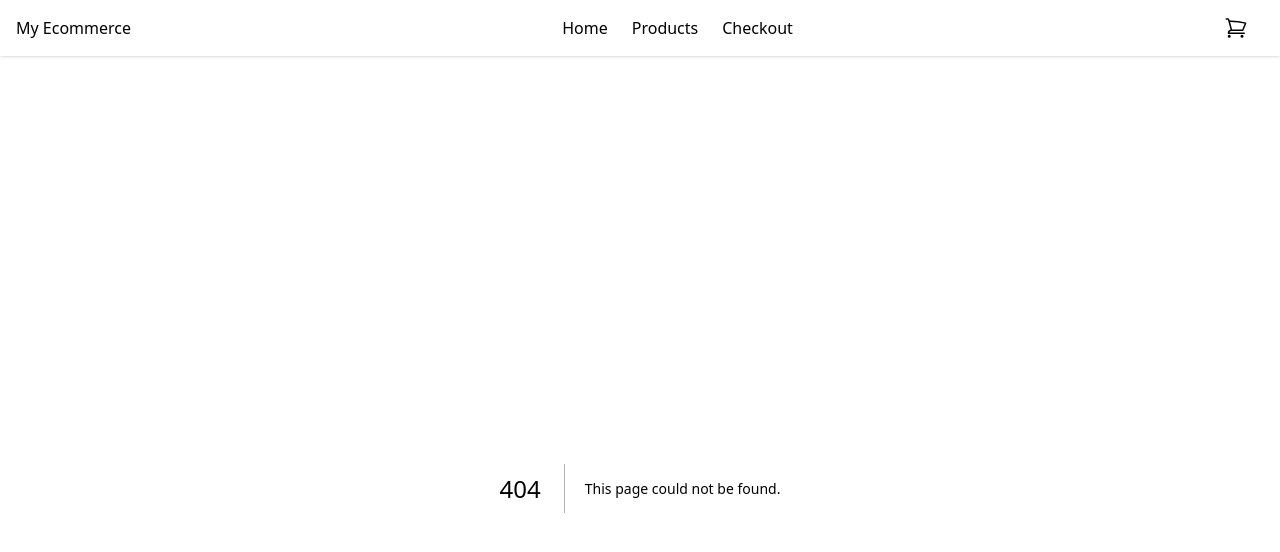
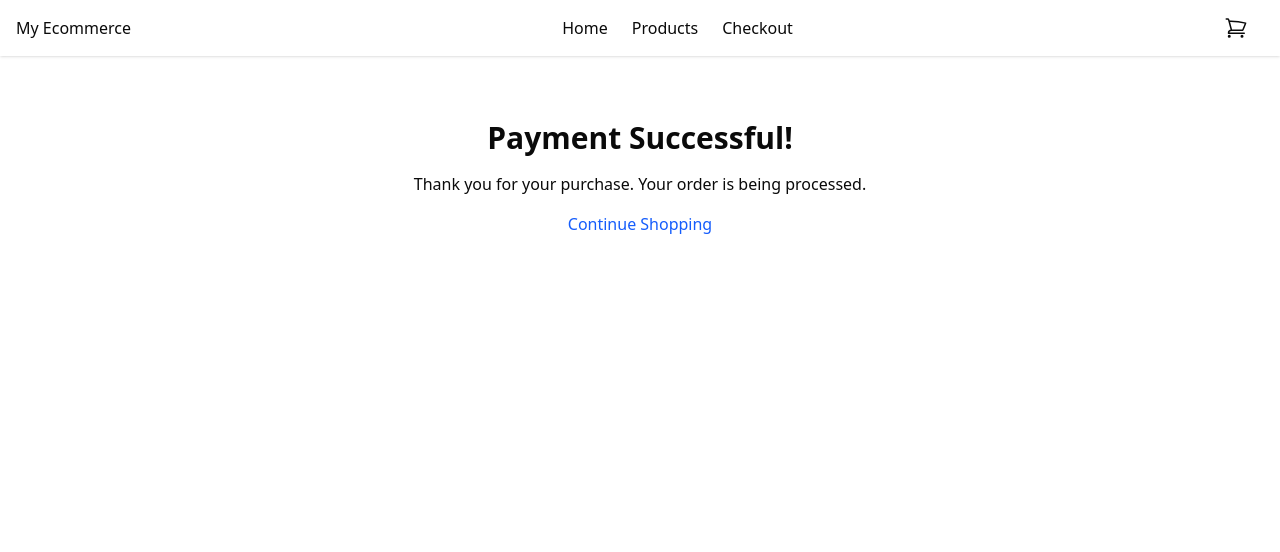
Before and after one commit to codendive/nextjs-ecommerce, a Next.js app: page /success in a window 1280 px wide. Before the commit this address had no page. Shown: the top 552 px of the page. Built offline with nearby package versions, Linux system fonts and the light colour scheme.

Commit message:
Add success page

```diff
--- a/app/checkout/checkout-action.ts
+++ b/app/checkout/checkout-action.ts
@@ -20,7 +20,7 @@
     payment_method_types: ['card'],
     line_items,
     mode: 'payment',
-    success_url: `${process.env.NEXT_PUBLIC_BASE_URL}/`,
+    success_url: `${process.env.NEXT_PUBLIC_BASE_URL}/success`,
     cancel_url: `${process.env.NEXT_PUBLIC_BASE_URL}/checkout`
   })
 
--- /dev/null
+++ b/app/success/page.tsx
@@ -0,0 +1,25 @@
+'use client'
+
+import { useCartStore } from '@/store/cart-store'
+import Link from 'next/link'
+import { useEffect } from 'react'
+
+const SuccessPage = () => {
+  const { clearCart } = useCartStore()
+  useEffect(() => {
+    clearCart()
+  }, [clearCart])
+  return (
+    <div className='container mx-auto px-4 py-8 text-center'>
+      <h1 className='text-3xl font-bold mb-4'>Payment Successful!</h1>
+      <p className='mb-4'>
+        Thank you for your purchase. Your order is being processed.
+      </p>
+      <Link href='/products' className='text-blue-600 hover:underline'>
+        Continue Shopping
+      </Link>
+    </div>
+  )
+}
+
+export default SuccessPage
```
